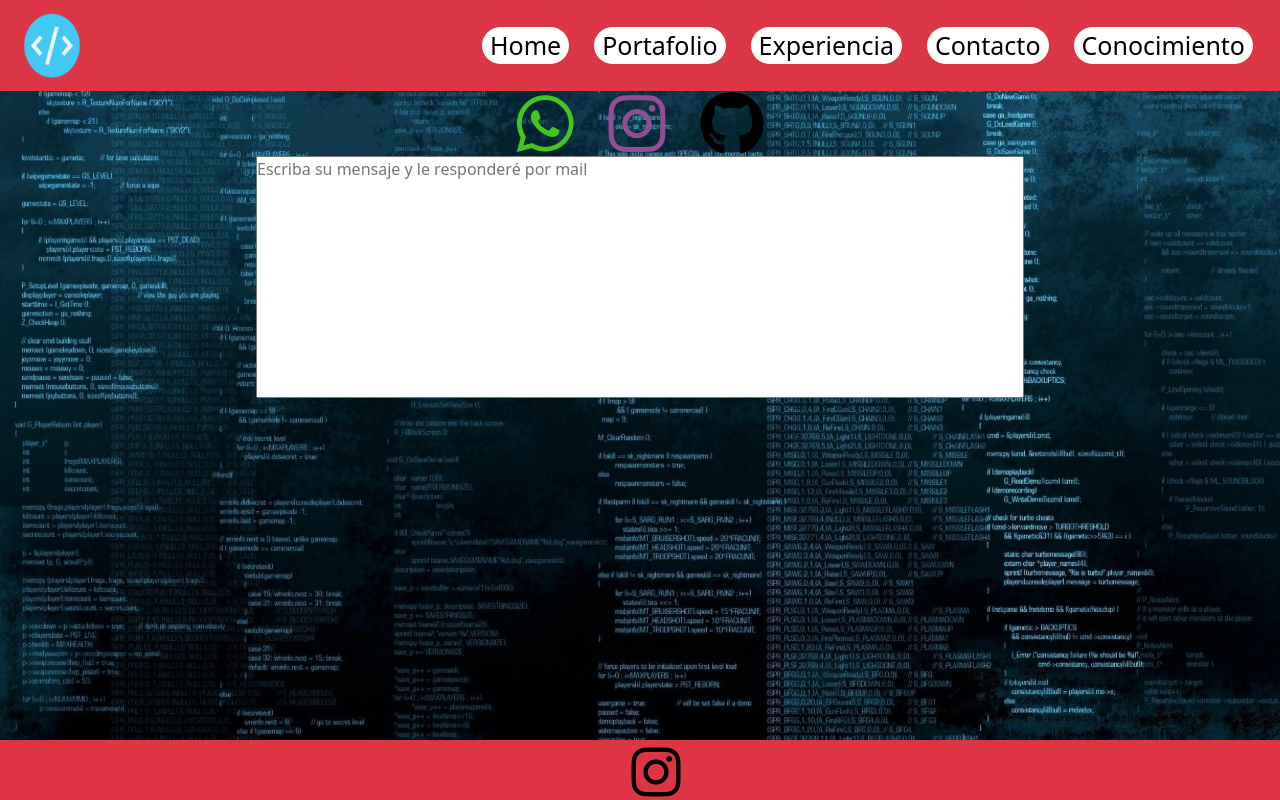
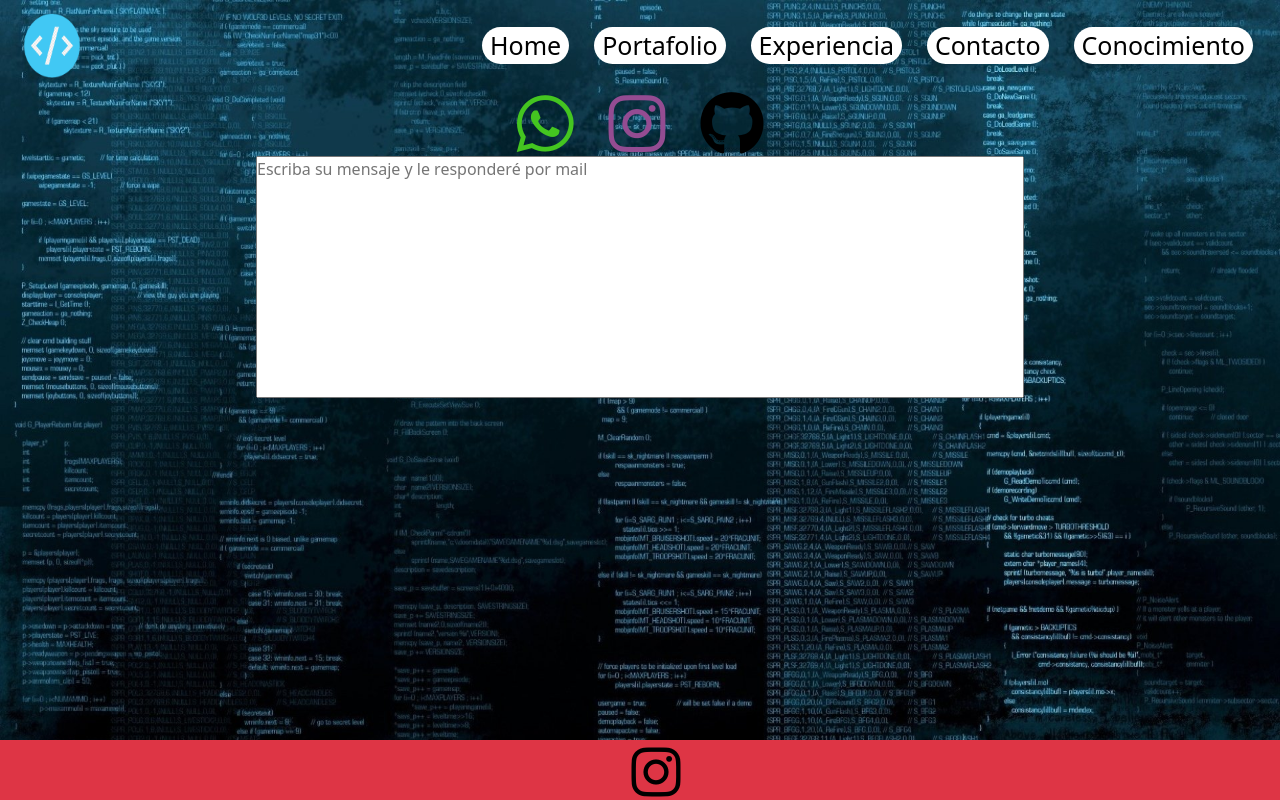
Before and after one commit to fededaloisio/Preentrega2-DaloisioFederico, a plain HTML site: page contacto.html in a window 1280 px wide. Drawn offline with nearby package versions, Linux system fonts and the light colour scheme; a web font is replaced by a local one.

Commit message:
actualizamos el header en los demas .html

```diff
--- a/contacto.html
+++ b/contacto.html
@@ -16,7 +16,7 @@
 
 
     <header>
-        <nav class="navbar bg-danger navbar-expand-lg" data-bs-theme="dark">
+        <nav class="navbar navbar-expand-lg" data-bs-theme="dark">
             <div class="container-fluid">
                 <a class="navbar-brand" href="#">
                     <img src="images/header.png" alt="" width="80px"
@@ -31,7 +31,7 @@
                             <a class="nav-link" aria-current="page" href="index.html">Home</a>
                         </li>
                         <li class="nav-item">
-                            <a class="nav-link" href="portafolio.html">Portafolio</a>
+                            <a class="nav-link" href="portafolio.html" >Portafolio</a>
                         </li>
                         <li class="nav-item">
                             <a class="nav-link" href="experiencia.html">Experiencia</a>
```
Also changed, not shown: conocimiento.html (+2 -2 lines), experiencia.html (+2 -3 lines), index.html (+0 -1 lines), portafolio.html (+2 -2 lines), sass/main.scss (indentation only), 1 other file.
